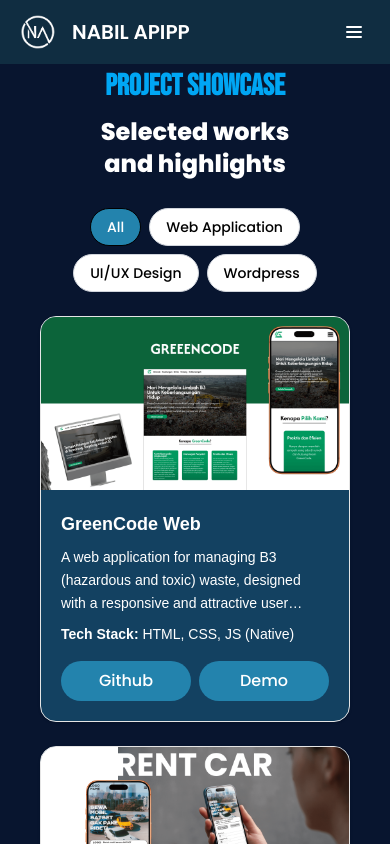
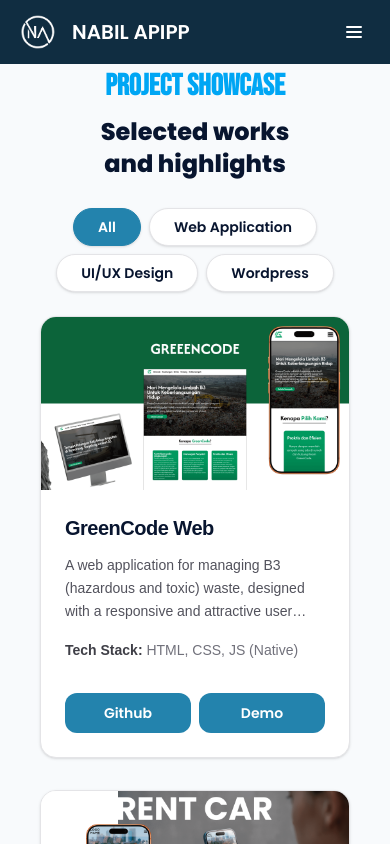
Before and after one commit to NaApipp/portosuperapp_v2, a Next.js app: page /project in a window 390 px wide. Built offline with nearby package versions, Linux system fonts and the light colour scheme; no server answers.

Commit message:
steyle (project): setup  for light mode

```diff
--- a/app/project/clientView.tsx
+++ b/app/project/clientView.tsx
@@ -31,11 +31,13 @@ export default function Project() {
   return (
     <>
       {/* <Navbar /> */}
-      <main className="pl-10 pr-10 pb-20 pt-10 bg-[#08152F]">
+      <main className="pl-10 pr-10 pb-20 pt-10 dark:bg-[#08152F] bg-[#F8FAFC]">
         {/* Tittle */}
         <div className="flex flex-col md:flex-col md:gap-2 gap-3 items-center m-7">
-          <h1 className="font-extrabold font-bebas text-3xl md:text-5xl text-sky-500">Project Showcase </h1>
-          <p className="font-extrabold font-poppins text-2xl md:text-5xl text-center">Selected works <br /> and highlights</p>
+          <h1 className="font-extrabold font-bebas text-3xl md:text-5xl text-sky-500">Project Showcase</h1>
+          <p className="font-extrabold font-poppins text-2xl md:text-5xl text-center text-[#08152F] dark:text-white">
+            Selected works <br /> and highlights
+          </p>
         </div>
         {/* FILTER BUTTONS */}
         <div className="flex flex-wrap justify-center gap-2 mb-6">
@@ -49,10 +51,10 @@ export default function Project() {
                 onClick={() => setActiveType(f.value)}
                 aria-pressed={isActive ? "true" : "false"}
                 className={[
-                  "px-4 py-2 rounded-full font-medium text-sm font-poppins border transition",
+                  "px-6 py-2 rounded-full font-semibold text-sm font-poppins border transition-all duration-300 shadow-sm",
                   isActive
-                    ? "bg-[#2383AD] text-white border-black cursor-not-allowed"
-                    : "bg-white text-black border-gray-300 cursor-pointer hover:border-[#2383AD] hover:bg-[#2383AD]/80 hover:text-white transition-all duration-500 ease-in-out",
+                    ? "bg-[#2383AD] text-white border-[#2383AD] cursor-not-allowed"
+                    : "bg-white dark:bg-zinc-800/50 text-[#08152F] dark:text-zinc-300 border-zinc-200 dark:border-zinc-700 cursor-pointer hover:border-[#2383AD] hover:bg-[#2383AD]/10 dark:hover:bg-[#2383AD]/20 transition-all duration-500 ease-in-out",
                 ].join(" ")}
               >
                 {f.label}
@@ -62,9 +64,9 @@ export default function Project() {
         </div>
 
         {/* LIST (pakai card kamu yang sudah ada) */}
-        <div className="grid grid-cols-1 sm:grid-cols-2 lg:grid-cols-3 gap-6">
+        <div className="grid grid-cols-1 sm:grid-cols-2 lg:grid-cols-3 gap-8">
           {filteredProjects.map((project) => (
-            <div key={project.id}>
+            <div key={project.id} className="flex">
               {/* render card kamu di sini */}
               <ProjectCard project={project} />
             </div>
@@ -73,7 +75,7 @@ export default function Project() {
 
         {/* OPTIONAL: empty state */}
         {filteredProjects.length === 0 && (
-          <p className="text-sm text-gray-500">
+          <p className="text-center mt-10 text-zinc-500 dark:text-zinc-400">
             Tidak ada project untuk filter ini.
           </p>
         )}
--- a/app/project/components/footer.tsx
+++ b/app/project/components/footer.tsx
@@ -2,40 +2,40 @@ export default function Footer() {
     // Year Function (biar selalu update)
   const year = new Date().getFullYear();
     return (
-        <div className="bg-[#08152F]">
+        <div className="dark:bg-[#08152F] bg-[#F8FAFC]">
         {/* Line */}
-      <div className="w-full h-px bg-[#D5DEEF]"></div>
+      <div className="w-full h-px bg-zinc-200 dark:bg-zinc-800"></div>
 
       {/* Copyright */}
-      <div className="w-full mx-auto max-w-screen-xl p-4 md:flex md:flex-row md:items-center md:justify-between flex flex-col justify-center items-center font-poppins font-semibold">
-        <span className="text-sm text-center md:text-center">
+      <div className="w-full mx-auto max-w-7xl p-6 md:flex md:flex-row md:items-center md:justify-between flex flex-col justify-center items-center font-poppins font-semibold border-t border-zinc-200 dark:border-zinc-800/50 mt-10">
+        <span className="text-sm text-center md:text-center text-zinc-500 dark:text-zinc-400">
           &copy; <span>{year}</span>{" "}
           <a
             href="https://www.instagram.com/n_apipppp/"
-            className="hover:underline"
+            className="hover:underline text-[#08152F] dark:text-white"
           >
             SuperApps
           </a>
           . All Rights Reserved.
         </span>
-        <ul className="flex flex-wrap items-center mt-3 text-sm text-body sm:mt-0">
+        <ul className="flex flex-wrap items-center justify-center mt-4 text-sm text-zinc-500 dark:text-zinc-400 sm:mt-0">
           <li>
-            <a href="/home#home" className="hover:underline me-4 md:me-6">
+            <a href="/home#home" className="hover:underline me-4 md:me-6 hover:text-[#08152F] dark:hover:text-white transition-colors">
               Home
             </a>
           </li>
           <li>
-            <a href="/home#education" className="hover:underline me-4 md:me-6">
+            <a href="/home#education" className="hover:underline me-4 md:me-6 hover:text-[#08152F] dark:hover:text-white transition-colors">
               Education
             </a>
           </li>
           <li>
-            <a href="/home#experience" className="hover:underline me-4 md:me-6">
+            <a href="/home#experience" className="hover:underline me-4 md:me-6 hover:text-[#08152F] dark:hover:text-white transition-colors">
               Experience
             </a>
           </li>
           <li>
-            <a href="/project" className="hover:underline">
+            <a href="/project" className="hover:underline hover:text-[#08152F] dark:hover:text-white transition-colors">
               Project
             </a>
           </li>
--- a/app/project/components/projectCard.tsx
+++ b/app/project/components/projectCard.tsx
@@ -7,8 +7,8 @@ export default function projectCard({ project }: { project: ProjectData }) {
 
   return (
     <>
-      <article className="overflow-hidden rounded-2xl border border-neutral-200 text-white bg-[#2383AD]/40 shadow-sm transition hover:shadow-md transition-transform duration-500 ease-out hover:scale-105">
-        <div className="relative aspect-[16/9] w-full bg-neutral-100">
+      <article className="flex flex-col h-full overflow-hidden rounded-2xl border border-zinc-200 dark:border-zinc-700 text-[#08152F] dark:text-white bg-white dark:bg-[#2383AD]/40 shadow-sm transition-all duration-500 ease-out hover:scale-[1.03] hover:shadow-xl dark:hover:shadow-none">
+        <div className="relative aspect-video w-full bg-neutral-100 shrink-0">
           <Image
             src={project.image}
             alt={project.project_name}
@@ -18,15 +18,17 @@ export default function projectCard({ project }: { project: ProjectData }) {
           />
         </div>
 
-        <div className="p-5">
-          <h3 className="text-lg font-semibold">{project.project_name}</h3>
+        <div className="p-6 flex flex-col flex-1">
+          <h3 className="text-xl font-bold tracking-tight">{project.project_name}</h3>
 
-          <p className="mt-2 line-clamp-3 text-sm leading-relaxed">
+          <p className="mt-3 line-clamp-3 text-sm leading-relaxed text-zinc-600 dark:text-zinc-300">
             {project.project_desc}
           </p>
-          <p className="mt-2 mb-2 line-clamp-3 text-sm leading-relaxed font-bold">
-            Tech Stack: <span className="font-medium">{project.tech_stack}</span>
-          </p>
+          <div className="mt-4 mb-4">
+             <p className="text-sm leading-relaxed font-bold text-zinc-700 dark:text-zinc-200">
+                Tech Stack: <span className="font-medium text-zinc-500 dark:text-zinc-400">{project.tech_stack}</span>
+             </p>
+          </div>
 
 
           {project.links?.length ? (
@@ -40,7 +42,7 @@ export default function projectCard({ project }: { project: ProjectData }) {
                     href={l.href}
                     target="_blank"
                     rel="noreferrer"
-                    className="inline-flex items-center justify-center rounded-full pl-7 pr-7 pt-2 font-poppins font-medium pb-2 font-poppins bg-[#2383AD] text-white transition hover:bg-sky-950"
+                    className="inline-flex items-center justify-center rounded-xl px-6 py-2.5 font-poppins font-semibold text-sm bg-[#2383AD] text-white transition-all duration-300 hover:bg-sky-700 dark:hover:bg-sky-950 hover:shadow-lg active:scale-95"
                   >
                     {l.label}
                   </a>
@@ -48,6 +50,7 @@ export default function projectCard({ project }: { project: ProjectData }) {
                   <Link
                     key={`${project.id}-${l.label}`}
                     href={l.href}
+                    className="inline-flex items-center justify-center rounded-xl px-6 py-2.5 font-poppins font-semibold text-sm bg-zinc-100 dark:bg-white/10 text-[#08152F] dark:text-white transition-all duration-300 hover:bg-zinc-200 dark:hover:bg-white/20"
                   >
                     {l.label}
                   </Link>
```
